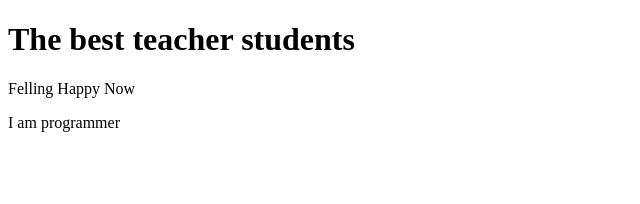
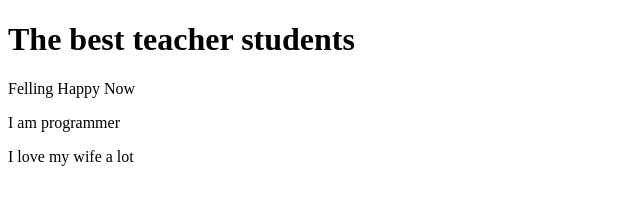
Before and after one commit to RHN007/website-withJM-first, a plain HTML site: page index.html in a window 1280 px wide. Shown: the whole page, without its empty margins (0-640 px from the left). Drawn offline with Linux system fonts and the light colour scheme.

Commit message:
love expression

```diff
--- a/index.html
+++ b/index.html
@@ -10,5 +10,6 @@
     <h1>The best teacher students</h1>
     <p>Felling Happy Now</p>
     <p>I am programmer</p>
+    <p>I love my wife a lot</p>
   </body>
 </html>
```
